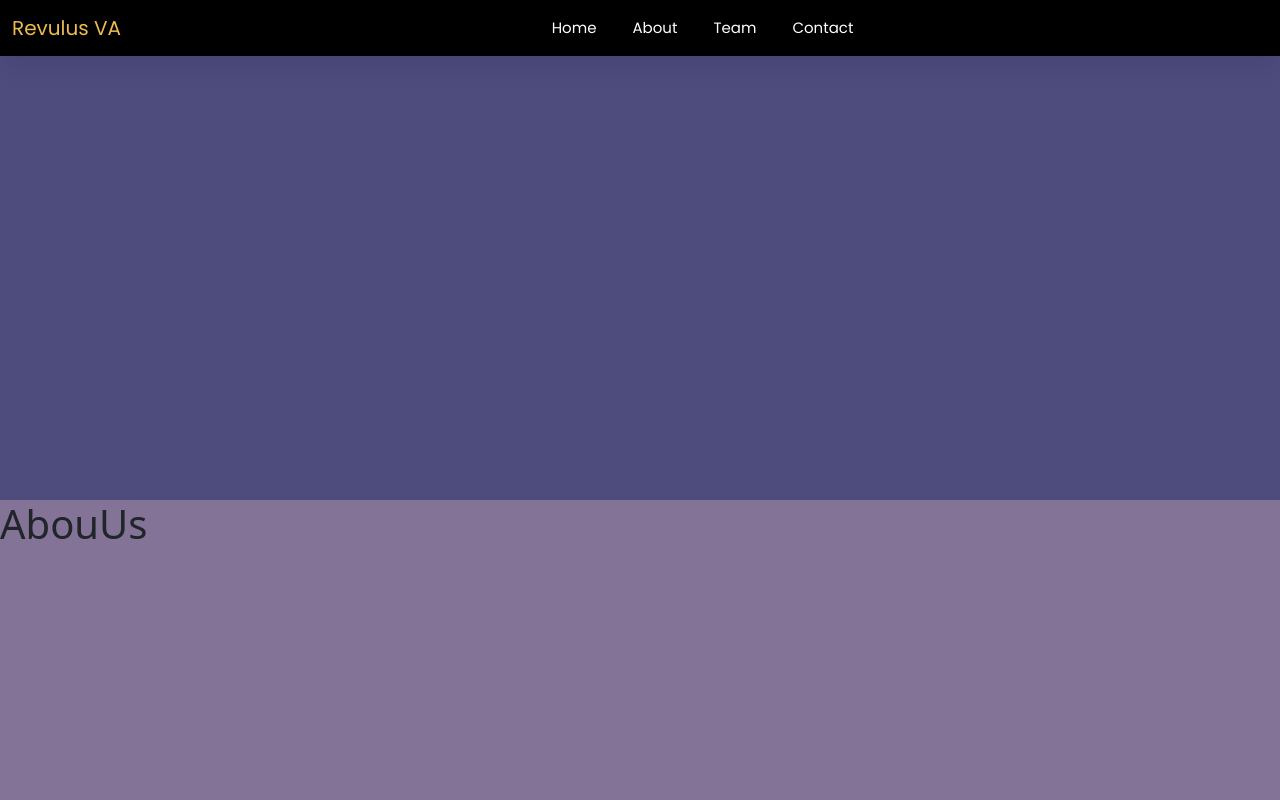
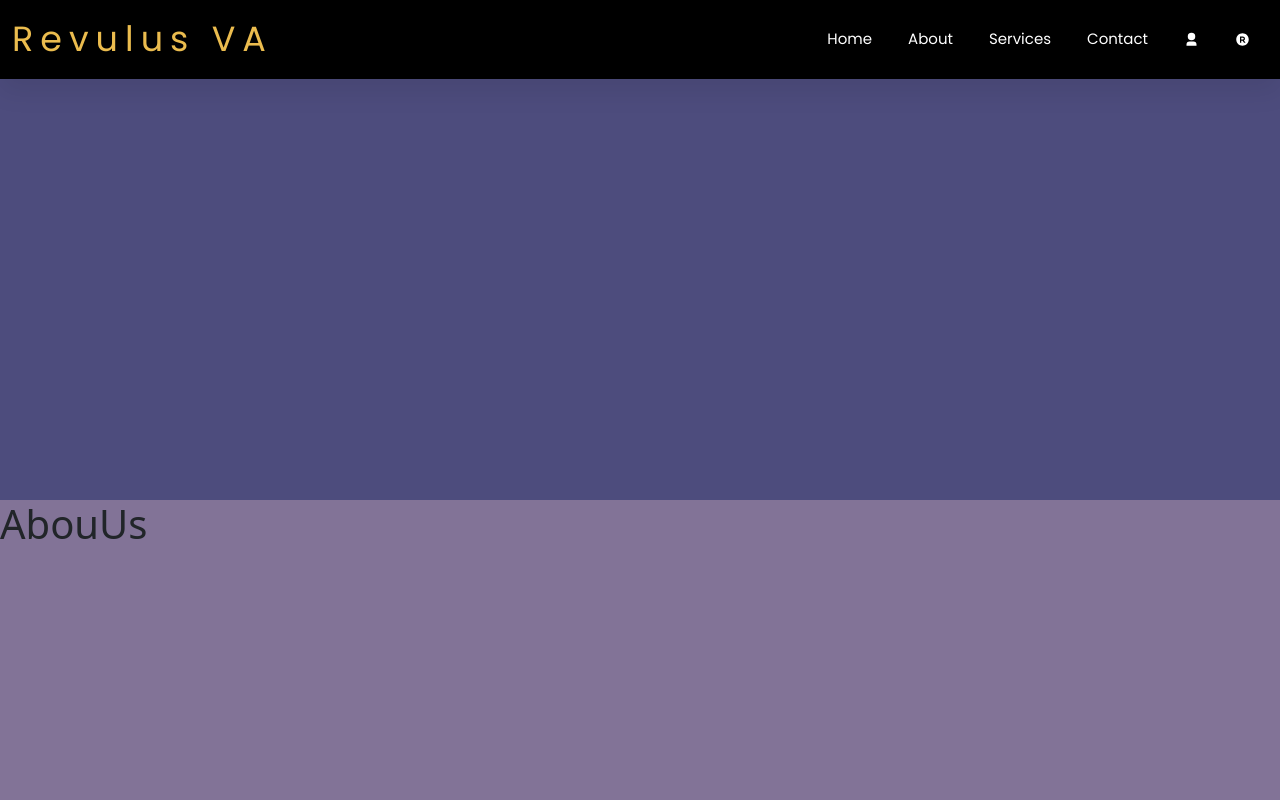
Before and after one commit to programmergeeks/revulus_va_webapp, a React (Create React App) app: page / in a window 1280 px wide. Shown: the top 800 px of the page. Built offline with nearby package versions, Linux system fonts and the light colour scheme.

Commit message:
4th commit (navbar changes and modified one page)

```diff
--- a/src/components/Navbar.tsx
+++ b/src/components/Navbar.tsx
@@ -1,6 +1,7 @@
 import { Link } from 'react-scroll'
 import {useState} from 'react';
 import * as MD from "react-icons/md";
+import * as RI from "react-icons/ri";
 
 function Navbar() {
 
@@ -16,13 +17,13 @@ function Navbar() {
         <>
             <nav className="navbar navbar-expand-lg fixed-top">
                 <div className="container-fluid">
-                    <a className="navbar-brand" onClick={scrollUp}>Revulus VA</a>
+                    <a className="navbar-brand" style={{fontSize:35, letterSpacing: "7px"}} onClick={scrollUp}>Revulus VA</a>
                     <button className="navbar-toggler"
                      onClick={ ()=> setShow(!show)  } >
-                        {show ? <MD.MdMenu style={{fontSize:25}}/> : <MD.MdClose style={{fontSize:25}}/>}
+                        {show ? <MD.MdMenu style={{fontSize: 25}}/> : <MD.MdClose style={{fontSize:25}}/>}
                     </button>
                     <div className={show ? 'collapse navbar-collapse' : 'collapse navbar-collapse active'} >
-                        <ul className="navbar-nav mx-auto">
+                        <ul className="navbar-nav ms-auto">
                             <li className='nav-item'>
                                 <Link className='nav-link' duration={100} to="home" spy={true} smooth={true}>Home</Link>
                             </li>
@@ -30,12 +31,19 @@ function Navbar() {
                                 <Link className='nav-link' duration={100} to="about" spy={true} smooth={true}>About</Link>
                             </li>
                             <li className='nav-item'>
-                                <Link className='nav-link' duration={100} to="team" spy={true} smooth={true}>Team</Link>
+                                <Link className='nav-link' duration={100} to="services" spy={true} smooth={true}>Services</Link>
                             </li>
                             <li className='nav-item'>
                                 <Link className='nav-link' duration={100} to="contact_us" spy={true} smooth={true}>Contact</Link>
                             </li>
+                            <li className='nav-item'>
+                                <Link className='nav-link' style={{fontSize: 15}} duration={100} to="/" spy={true} smooth={true}><RI.RiUser3Fill/></Link>
+                            </li>
+                            <li className='nav-item'>
+                                <Link className='nav-link' style={{fontSize: 15}} duration={100} to="/" spy={true} smooth={true}><RI.RiRegisteredFill/></Link>
+                            </li>
                         </ul>
+
                     </div>
                 </div>
             </nav>
--- a/src/css/navbar.css
+++ b/src/css/navbar.css
@@ -46,8 +46,6 @@ nav .navbar-toggler{
 
 }
 
-
-
 .nav-item .nav-link{
     margin-left: 10px;
     margin-right: 10px;
@@ -61,4 +59,5 @@ nav .navbar-toggler{
     background-color: #EBBC4E;
     color: black;
     cursor: pointer;
+    border-radius: 10px;
 }
--- a/src/pages/MiddleSection.tsx
+++ b/src/pages/MiddleSection.tsx
@@ -1,7 +1,7 @@
 import AbouUs from '../pages/AbouUs';
 import ContactUs from '../pages/ContactUs';
 import Home from '../pages/Home';
-import Team from '../pages/Team';
+import Services from './Services';
 import ScrollToTops from "../components/ScrollToTops"
 function MiddleSection() {
     return (
@@ -12,8 +12,8 @@ function MiddleSection() {
             <div id='about' style={{ height: 500 , background: '#827397'}}>
                 <AbouUs />
             </div>
-            <div id='team' style={{ height: 500 , background: '#4D4C7D'}}>
-                <Team />
+            <div id='services' style={{ height: 500 , background: '#4D4C7D'}}>
+                <Services />
             </div>
             <div id='contact_us' style={{ height: 500 , background: '#827397'}}>
                 <ContactUs />
--- /dev/null
+++ b/src/pages/Services.tsx
@@ -0,0 +1,6 @@
+
+export default function Services() {
+  return (
+    <h1>Team</h1>
+  )
+}
--- a/src/pages/Team.tsx
+++ /dev/null
@@ -1,6 +0,0 @@
-
-export default function Team() {
-  return (
-    <h1>Team</h1>
-  )
-}
```
